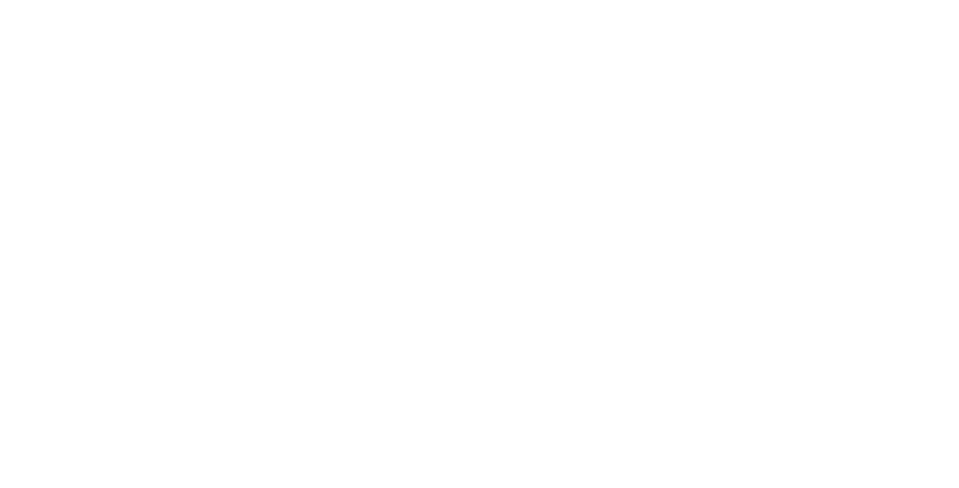
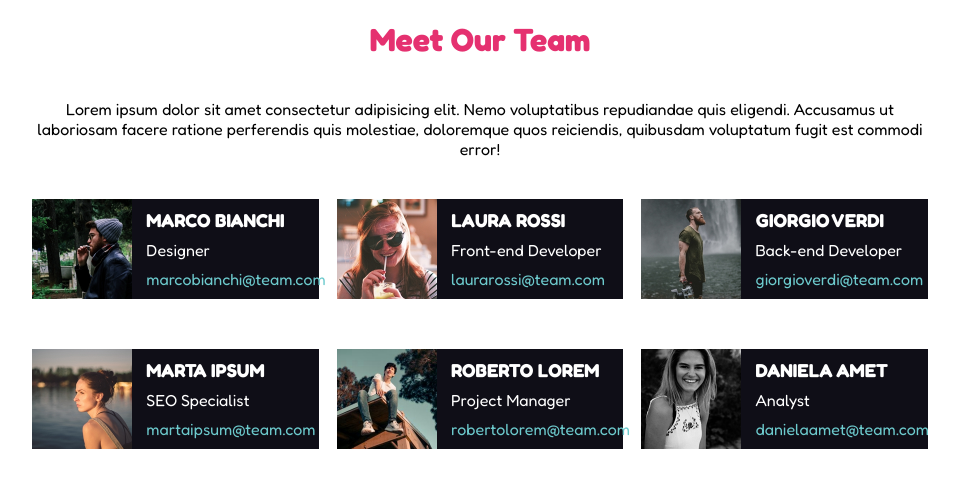
Before and after one commit to simonecpc/html-css-flex-cards, a plain HTML site: page index.html in a window 1280 px wide. Shown: the whole page, without its empty margins (160-1119 px from the left). Drawn offline with Linux system fonts and the light colour scheme.

Commit message:
Esercizio svolto

```diff
--- a/index.html
+++ b/index.html
@@ -5,9 +5,65 @@
     <meta http-equiv="X-UA-Compatible" content="IE=edge">
     <meta name="viewport" content="width=device-width, initial-scale=1.0">
     <link rel="stylesheet" href="style.css">
+    <link href="https://fonts.googleapis.com/css2?family=Fredoka:wght@400;700&display=swap" rel="stylesheet"/>
     <title>Flex Cards</title>
 </head>
 <body>
-
+    <section><h1>Meet Our Team</h1></section>
+    <p class="introduzione">Lorem ipsum dolor sit amet consectetur adipisicing elit. Nemo voluptatibus repudiandae quis eligendi. Accusamus ut laboriosam facere ratione perferendis quis molestiae, doloremque quos reiciendis, quibusdam voluptatum fugit est commodi error!</p>
+    <main class="container">
+        <div class="flex-container">
+            <div class="item">
+                <img src="male1.png" alt="maschio 1"/>
+                <div class="text-style">
+                    <h3>MARCO BIANCHI</h3>
+                    <p> Designer</p>
+                    <p class="mail">marcobianchi@team.com</p>
+                </div>
+            </div>
+            <div class="item">
+                <img src="female1.png" alt="femmina 1"/>
+                <div class="text-style">
+                    <h3>LAURA ROSSI</h3>
+                    <p> Front-end Developer</p>
+                    <p class="mail">laurarossi@team.com</p>
+                </div>
+            </div>
+            <div class="item">
+                <img src="male2.png" alt="maschio 2"/>
+                <div class="text-style">
+                    <h3>GIORGIO VERDI</h3>
+                    <p> Back-end Developer</p>
+                    <p class="mail">giorgioverdi@team.com</p>
+                </div>
+            </div>
+        </div>
+        <div class="flex-container">
+            <div class="item">
+                <img src="female2.png" alt="femmina 2"/>
+                <div class="text-style">
+                    <h3>MARTA IPSUM</h3>
+                    <p> SEO Specialist</p>
+                    <p class="mail">martaipsum@team.com</p>
+                </div>
+            </div>
+            <div class="item">
+                <img src="male3.png" alt="maschio 3"/>
+                <div class="text-style">
+                    <h3>ROBERTO LOREM</h3>
+                    <p> Project Manager</p>
+                    <p class="mail">robertolorem@team.com</p>
+                </div>
+            </div>
+            <div class="item">
+                <img src="female3.png" alt="femmina 3"/>
+                <div class="text-style">
+                    <h3>DANIELA AMET</h3>
+                    <p> Analyst</p>
+                    <p class="mail">danielaamet@team.com</p>
+                </div>
+            </div>
+        </div>
+    </main>
 </body>
 </html>
--- a/style.css
+++ b/style.css
@@ -0,0 +1,54 @@
+* {
+    box-sizing: border-box;
+    margin: 0 ;
+    padding: 0;
+}
+
+body {
+    font-family: 'Fredoka', sans-serif;
+    margin: 0 auto;
+    width: 70%;
+}
+
+h1 {
+    text-align: center;
+    margin-top: 20px;
+    color: #e53170;
+    font-size: 32px;
+    margin-bottom: 40px
+}
+
+.introduzione {
+    text-align: center;
+    margin-bottom: 40px;
+}
+
+.item {
+    background-color: #0f0e17;
+    display: flex;
+    width: 32%;
+    color: white;
+}
+
+.flex-container {
+    display: flex;
+    justify-content: space-between;
+    margin-bottom: 50px;
+}
+
+.text-style {
+    display: flex;
+    flex-direction: column;
+    justify-content: space-around;
+    padding-left: 5%;
+    padding-top: 2%;
+    padding-bottom: 2%;
+}
+
+img {
+    width: 100px;
+}
+
+.mail {
+    color: #6dcacd;
+}
```
Also changed, not shown: female1.png (added), female2.png (added), female3.png (added), male1.png (added), male2.png (added), male3.png (added).
